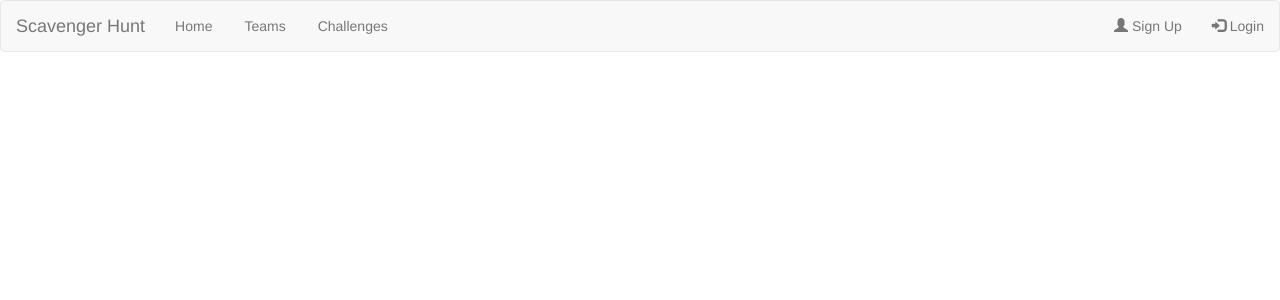
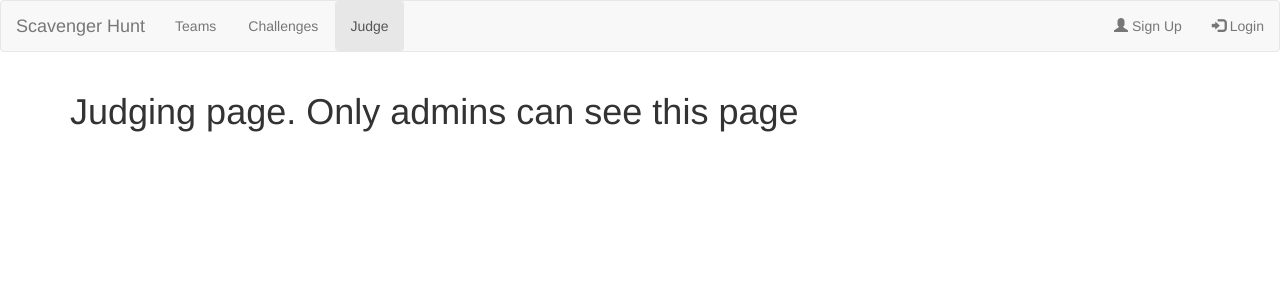
Before and after one commit to lanets/scavengets, an Angular app in the folder angular-client/: page /judge in a window 1280 px wide. Before the commit this address led to /. Shown: the top 300 px of the page. Built offline with nearby package versions, Linux system fonts and the light colour scheme.

Commit message:
added judge component

```diff
--- a/angular-client/src/app/app.module.ts
+++ b/angular-client/src/app/app.module.ts
@@ -10,6 +10,7 @@ import {Routing} from "./app.routing";
 import {TeamsComponent} from "./teams/teams.component";
 import {ChallengesComponent} from "./challenges/challenges.component";
 import {HomeComponent} from "./home/home.component";
+import {JudgeComponent} from "./judge/judge.component";
 
 @NgModule({
   declarations: [
@@ -18,7 +19,8 @@ import {HomeComponent} from "./home/home.component";
     HeaderComponent,
     TeamsComponent,
     ChallengesComponent,
-    HomeComponent
+    HomeComponent,
+    JudgeComponent
   ],
   imports: [
     BrowserModule,
--- a/angular-client/src/app/app.routing.ts
+++ b/angular-client/src/app/app.routing.ts
@@ -4,13 +4,15 @@ import {AuthenticationComponent} from "./auth/authentication.component";
 import {TeamsComponent} from "./teams/teams.component";
 import {ChallengesComponent} from "./challenges/challenges.component";
 import {HomeComponent} from "./home/home.component";
+import {JudgeComponent} from "./judge/judge.component";
 
 const APP_ROUTES: Routes = [
   { path: '',redirectTo: '/home', pathMatch: 'full'},
   { path: 'home', component: HomeComponent},
   { path: 'teams', component: TeamsComponent},
   {path: 'challenges', component: ChallengesComponent},
-  { path: 'auth', component: AuthenticationComponent}
+  { path: 'auth', component: AuthenticationComponent},
+  { path: 'judge', component: JudgeComponent},
 ];
 
 export const Routing = RouterModule.forRoot(APP_ROUTES);
--- /dev/null
+++ b/angular-client/src/app/judge/judge.component.html
@@ -0,0 +1 @@
+<h1>Judging page. Only admins can see this page</h1>
--- a/angular-client/src/app/shared/header.component.html
+++ b/angular-client/src/app/shared/header.component.html
@@ -1,16 +1,16 @@
 <nav class="navbar navbar-default">
   <div class="container-fluid">
     <div class="navbar-header">
-      <a class="navbar-brand" href="#">Scavenger Hunt</a>
+      <a class="navbar-brand" [routerLink]="['/home']">Scavenger Hunt</a>
     </div>
     <ul class="nav navbar-nav nav-pills">
-      <li><a [routerLink]="['/home']">Home</a></li>
-      <li><a [routerLink]="['/teams']">Teams</a></li>
-      <li><a [routerLink]="['/challenges']">Challenges</a></li>
+      <li routerLinkActive="active"><a [routerLink]="['/teams']">Teams</a></li>
+      <li routerLinkActive="active"><a [routerLink]="['/challenges']">Challenges</a></li>
+      <li routerLinkActive="active"><a [routerLink]="['/judge']">Judge</a></li>
     </ul>
     <ul class="nav navbar-nav navbar-right">
-      <li><a href="#"><span class="glyphicon glyphicon-user"></span> Sign Up</a></li>
-      <li><a href="#"><span class="glyphicon glyphicon-log-in"></span> Login</a></li>
+      <li><a [routerLink]="['/auth']"><span class="glyphicon glyphicon-user"></span> Sign Up</a></li>
+      <li><a [routerLink]="['/auth']"><span class="glyphicon glyphicon-log-in"></span> Login</a></li>
     </ul>
   </div>
 </nav>
--- a/angular-client/src/app/teams/teams.component.html
+++ b/angular-client/src/app/teams/teams.component.html
@@ -12,6 +12,7 @@
     <button type="button" (click)="addPerson(name.value, age.value)" class="btn btn-primary">Add person</button>
   </form>
 </div>
+<!-- Print people added. reload page to make sure it has been saved in db -->
 <div [style.margin-top.px]="10" class="row">
   <h3>People</h3>
   <!-- Bootstrap Card -->
```
Also changed, not shown: angular-client/src/app/judge/judge.component.ts (added, +12 -0 lines), angular-client/src/app/judge/judge.component.css (added).
